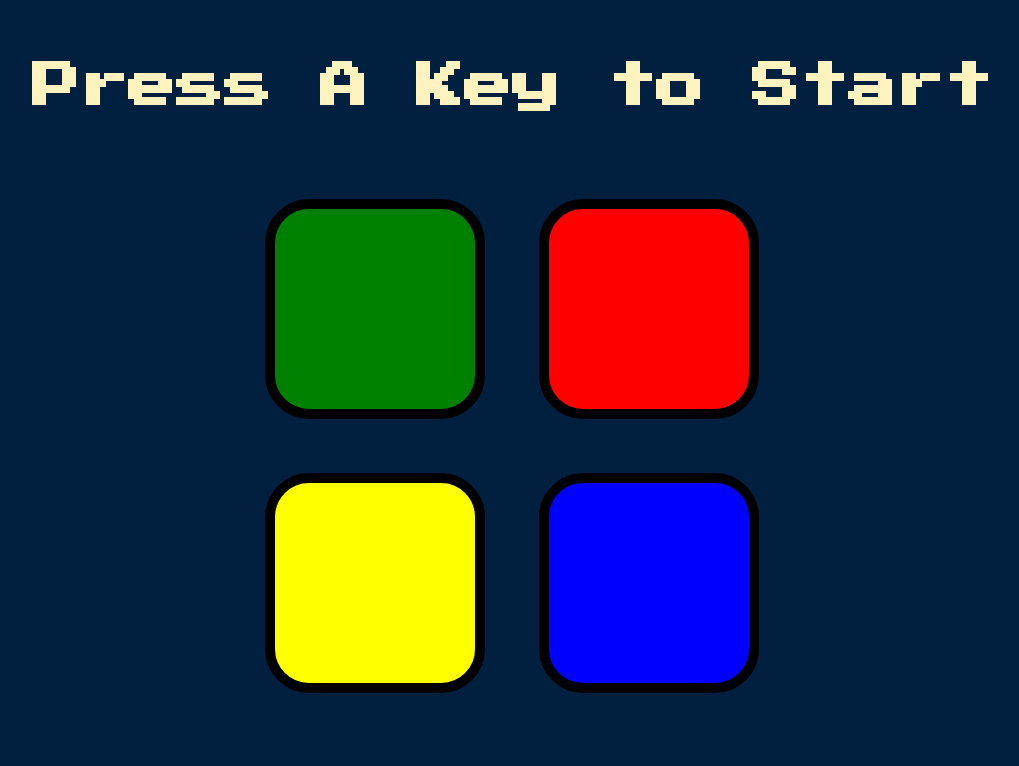
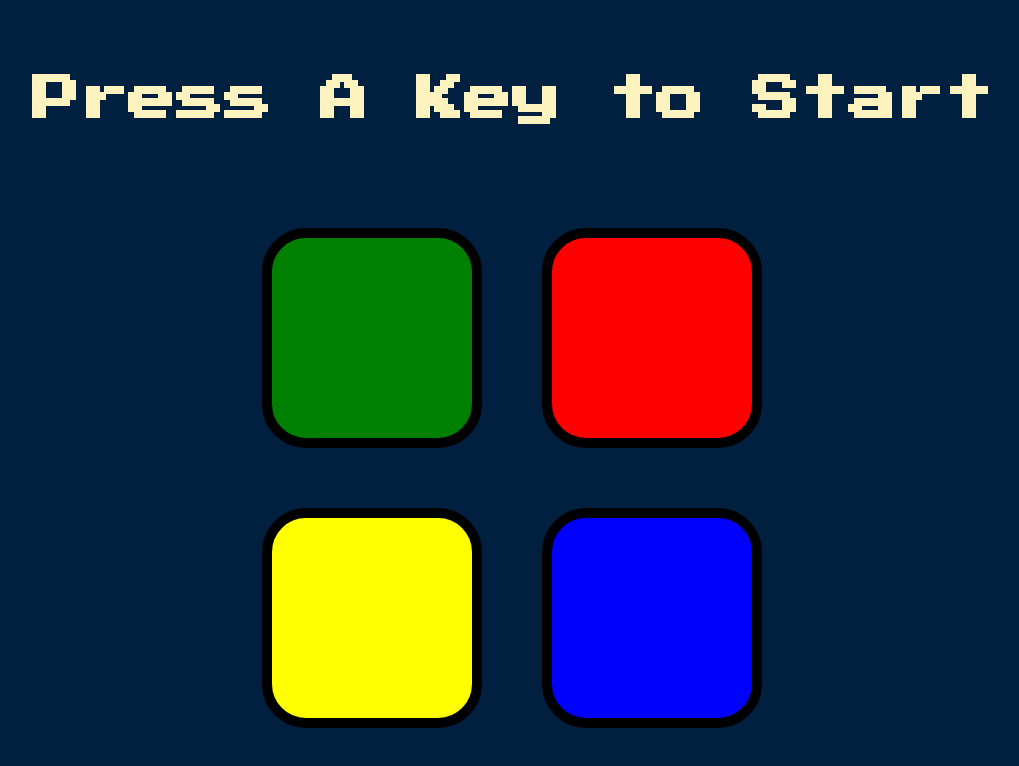
Before and after one commit to harsh-dn/simon-game, a plain HTML site: page index.html in a window 1280 px wide. Shown: the whole page, without its empty margins (128-1147 px from the left). Drawn offline with nearby package versions, Linux system fonts and the light colour scheme.

Commit message:
add contributing guidelines and styles fixes

```diff
--- a/styles.css
+++ b/styles.css
@@ -6,7 +6,7 @@ body {
 #level-title {
   font-family: 'Press Start 2P', cursive;
   font-size: 3rem;
-  margin:  5%;
+  margin:  6%;
   color: #FEF2BF;
 }
 
@@ -14,11 +14,10 @@ body {
   display: block;
   width: 50%;
   margin: auto;
-
 }
 
 .btn {
-  margin: 25px;
+  margin: 28px;
   display: inline-block;
   height: 200px;
   width: 200px;
```
Also changed, not shown: 1 other file.
